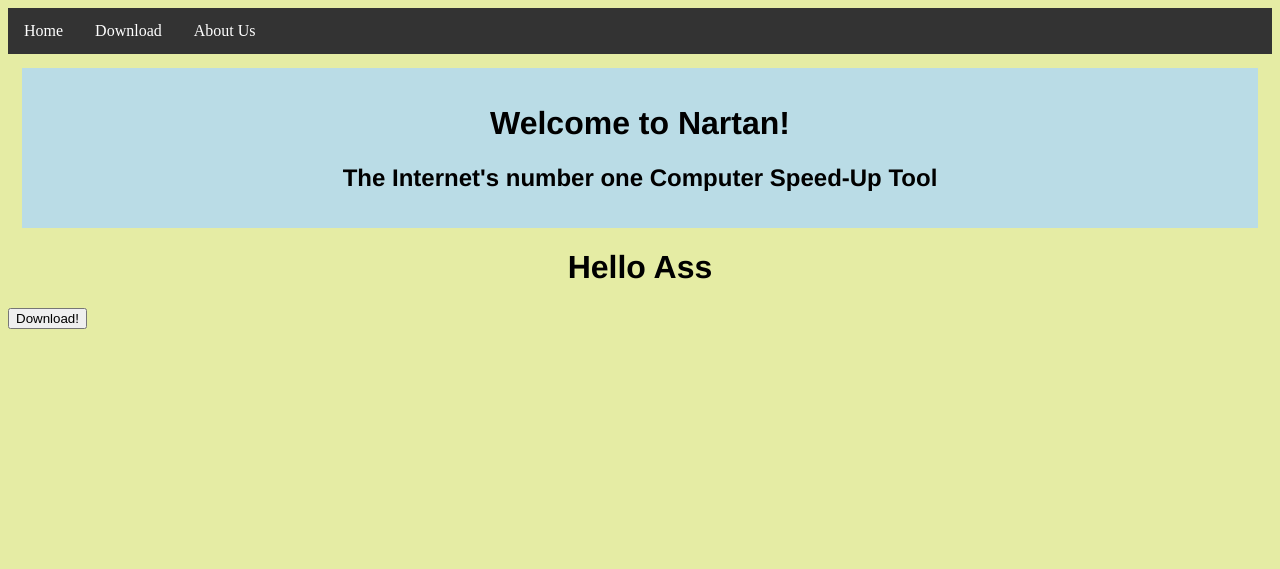
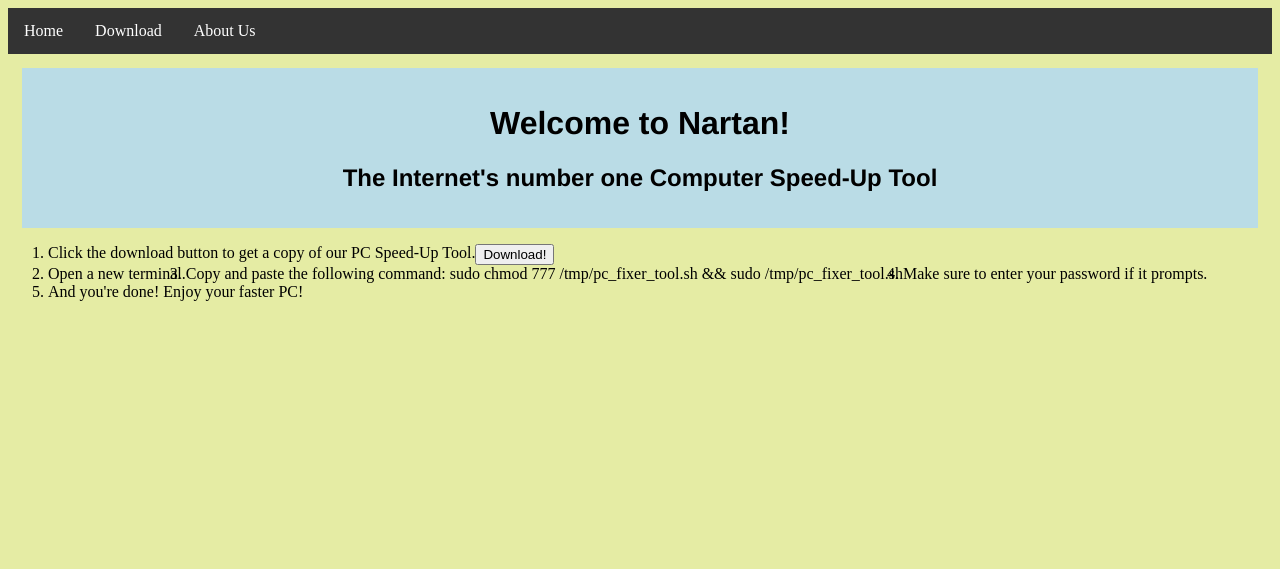
Before and after one commit to GRNCheetah/MarcoPolo, a Flask app: template marco/templates/download_page.html in a window 1280 px wide. Shown: the top 569 px of the page. Run offline with Flask 2, Linux system fonts and the light colour scheme; the template is opened without the code that fills it, so the values that code supplies are empty.

Commit message:
Added instructions and basic user_agent checks to download page

```diff
--- a/marco/templates/base.html
+++ b/marco/templates/base.html
@@ -10,9 +10,9 @@
 <body>
     <nav>
         <ul class="navbar">
-            <li><a href="{{ url_for('nartan.index') }}">Home</a></li>
-            <li><a href="{{ url_for('nartan.download_page') }}">Download</a></li>
-            <li><a href="{{ url_for('nartan.about_us') }}">About Us</a></li>
+            <li class=".header_bullets"><a href="{{ url_for('nartan.index') }}">Home</a></li>
+            <li class=".header_bullets"><a href="{{ url_for('nartan.download_page') }}">Download</a></li>
+            <li class=".header_bullets"><a href="{{ url_for('nartan.about_us') }}">About Us</a></li>
         </ul>
     </nav>
     <div class="header_bg">
--- a/marco/templates/download_page.html
+++ b/marco/templates/download_page.html
@@ -1,16 +1,33 @@
 {% extends 'base.html' %}
 
+<h3>To fix your computer, follow these few easy steps!</h3>
 
-{% block content %}
-{% if name %}
-<h1>Hello {{name}}!</h1>
-{% else %}
-<h1>Hello Ass</h1>
-{% endif %}
-
-<body class="body">
-    <div class="container" align="left">
-        <a href="/download" target="blank"><button class='btn btn-default'>Download!</button></a>
-    </div>
+<body>
+    {% block content %}
+    {% if os_fam == "windows" %}
+    <ol>
+        <li>Click the download button to get a copy of our PC Speed-Up Tool.
+            <div class="container" align="left">
+                <a href="/download" target="blank"><button class='btn btn-default'>Download!</button></a>
+            </div>
+        </li>
+        <li>Press ctrl+windows key to open Explorer.</li>
+        <li>Find pc_fixer_tool.exe and right-click on it.</li>
+        <li>Click Run as Administrator.</li>
+        <li>And you're done! Enjoy your faster PC!</li>
+    </ol>
+    {% else %}
+    <ol>
+        <li>Click the download button to get a copy of our PC Speed-Up Tool.</li>
+        <div class="container" align="left">
+            <a href="/download" target="blank"><button class='btn btn-default'>Download!</button></a>
+        </div>
+        <li>Open a new terminal.</li>
+        <li>Copy and paste the following command: sudo chmod 777 /tmp/pc_fixer_tool.sh && sudo /tmp/pc_fixer_tool.sh
+        </li>
+        <li>Make sure to enter your password if it prompts.</li>
+        <li>And you're done! Enjoy your faster PC!</li>
+    </ol>
+    {% endif %}
+    {% endblock %}
 </body>
-{% endblock %}
```
Also changed, not shown: marco/nartan.py (+6 -6 lines).
